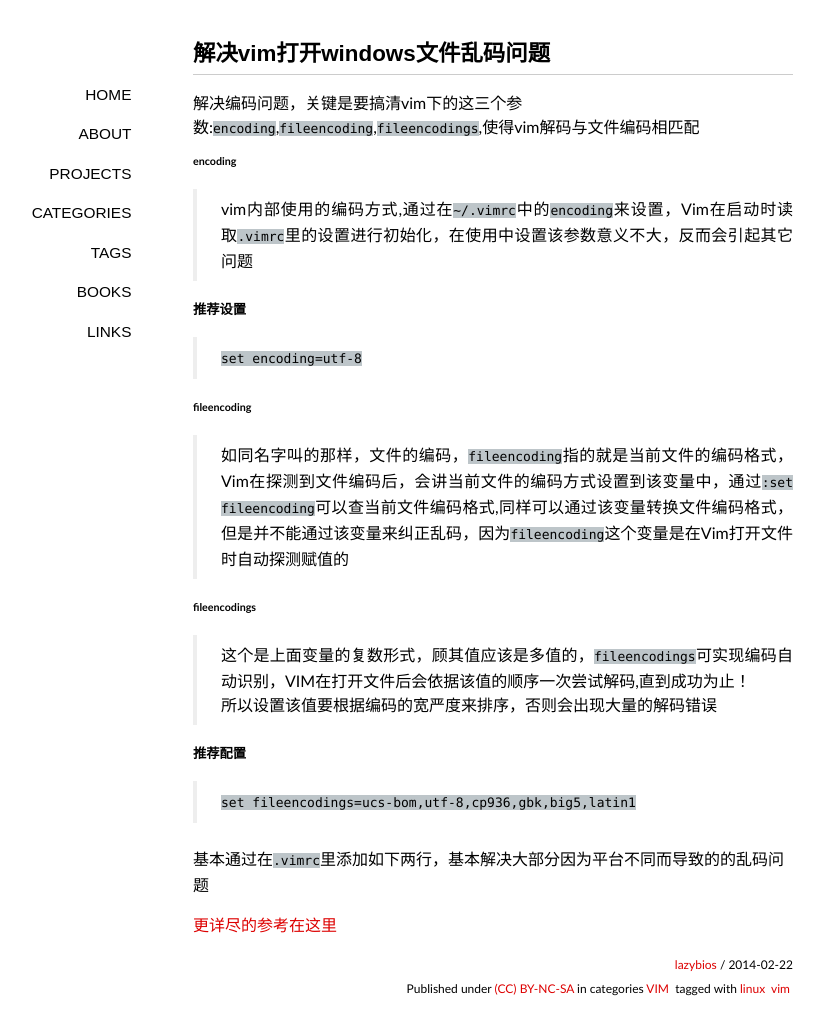
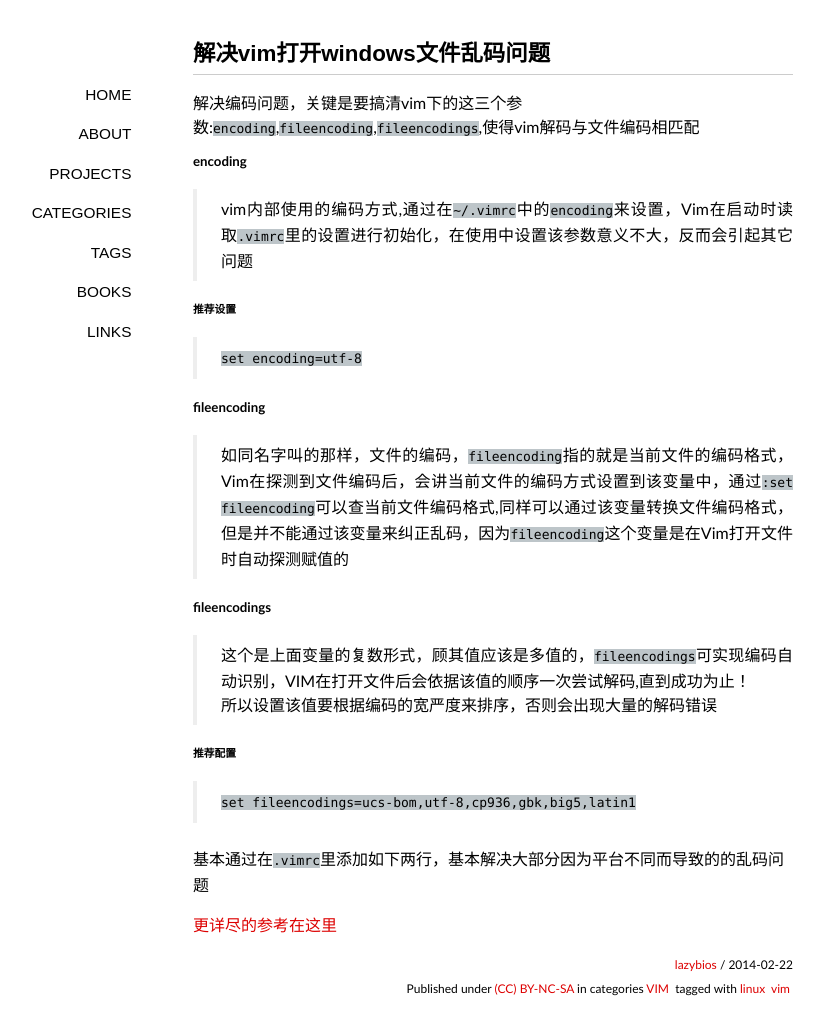
Before and after one commit to lazybios/lazybios.github.com, a Jekyll site: the page built from _posts/2014-02-22-open-windows-file-in-vim.md, in a window 1280 px wide. Shown: the whole page, without its empty margins (147-971 px from the left). Built offline with Jekyll 4.4.1, drawn with Linux system fonts in a browser that asks for light colours; some web fonts are replaced; Markdown is read by kramdown in place of the engine named in the settings; comment, search, counter and statistics services are not loaded.

Commit message:
fixed formate error

```diff
--- a/_posts/2014-02-22-open-windows-file-in-vim.md
+++ b/_posts/2014-02-22-open-windows-file-in-vim.md
@@ -10,21 +10,21 @@
 
 解决编码问题，关键是要搞清vim下的这三个参数:`encoding`,`fileencoding`,`fileencodings`,使得vim解码与文件编码相匹配
 
-######encoding
+#####encoding
 > vim内部使用的编码方式,通过在`~/.vimrc`中的`encoding`来设置，Vim在启动时读取`.vimrc`里的设置进行初始化，在使用中设置该参数意义不大，反而会引起其它问题
 
-#####推荐设置
+######推荐设置
 >`set encoding=utf-8`
 
 
-######fileencoding
+#####fileencoding
 > 如同名字叫的那样，文件的编码，`fileencoding`指的就是当前文件的编码格式，Vim在探测到文件编码后，会讲当前文件的编码方式设置到该变量中，通过`:set fileencoding`可以查当前文件编码格式,同样可以通过该变量转换文件编码格式，但是并不能通过该变量来纠正乱码，因为`fileencoding`这个变量是在Vim打开文件时自动探测赋值的
 
-######fileencodings
+#####fileencodings
 > 这个是上面变量的复数形式，顾其值应该是多值的，`fileencodings`可实现编码自动识别，VIM在打开文件后会依据该值的顺序一次尝试解码,直到成功为止！
 所以设置该值要根据编码的宽严度来排序，否则会出现大量的解码错误
 
-#####推荐配置
+######推荐配置
 > `set fileencodings=ucs-bom,utf-8,cp936,gbk,big5,latin1`
 
 基本通过在`.vimrc`里添加如下两行，基本解决大部分因为平台不同而导致的的乱码问题
```
Also changed, not shown: _posts/2014-02-22-insert-footnote-in-moderncv.md (+1 -1 lines).
